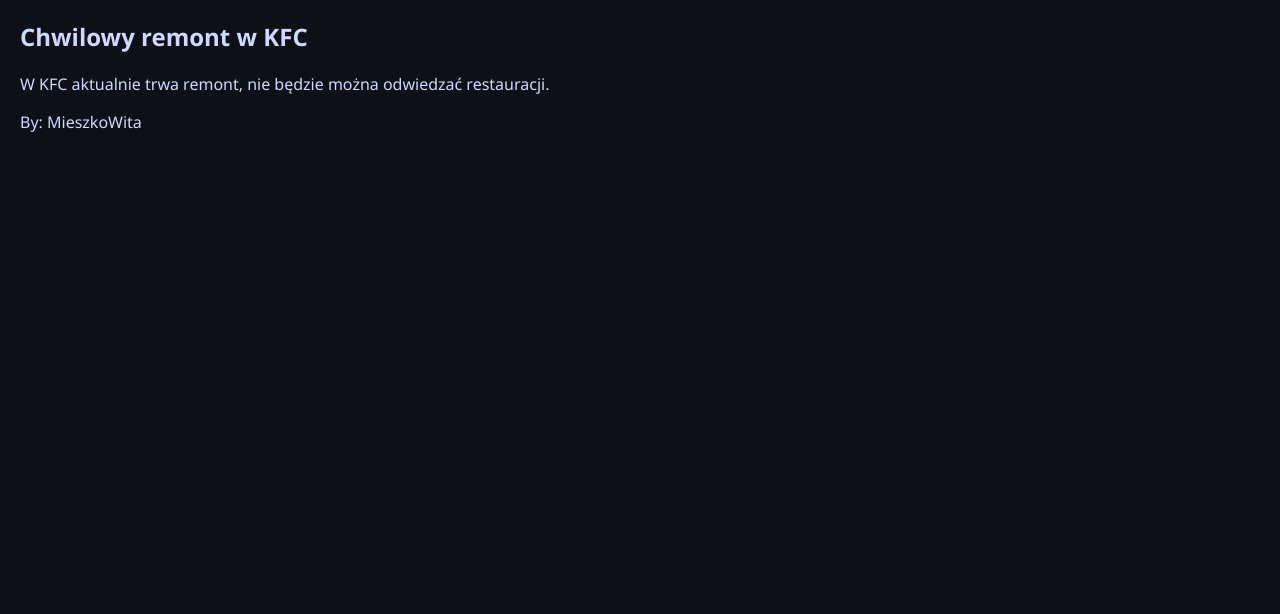
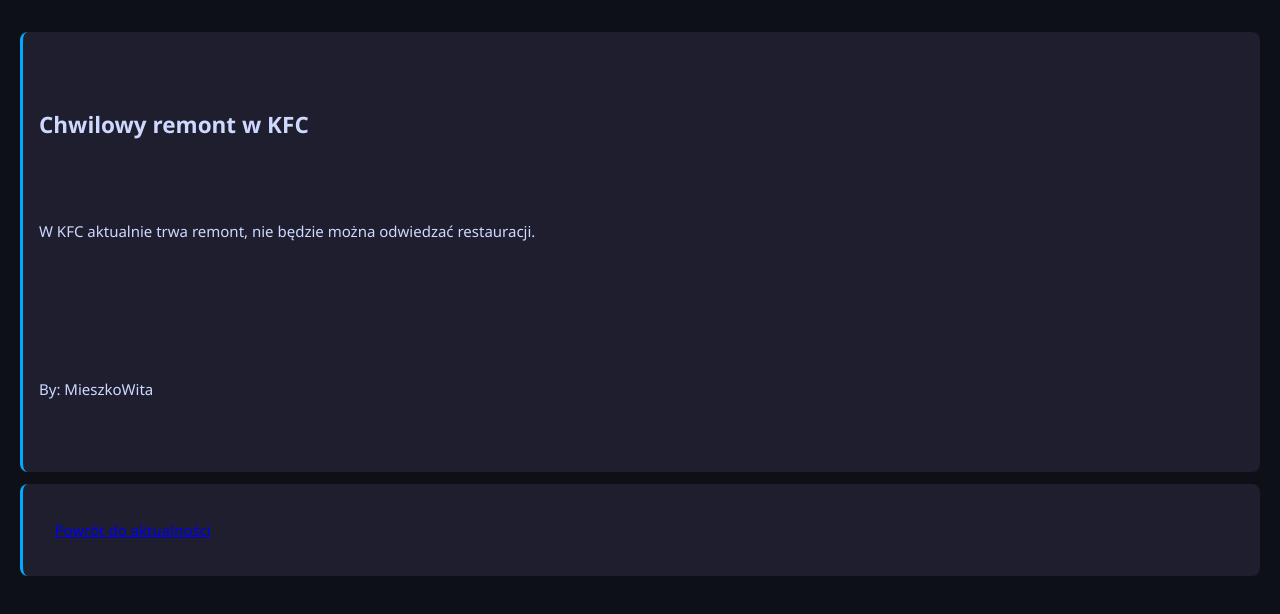
Before and after one commit to MieszkoWita/KFC_ch, a plain HTML site: page 02.09.2025_1.html in a window 1280 px wide. Drawn offline with Linux system fonts and the light colour scheme.

Commit message:
Update 02.09.2025_1.html

```diff
--- a/02.09.2025_1.html
+++ b/02.09.2025_1.html
@@ -1,5 +1,19 @@
-<link rel="stylesheet" href="style.css">
-<h2 class="post-title">Chwilowy remont w KFC</h2>
-<p>W KFC aktualnie trwa remont, nie będzie można odwiedzać restauracji.</p>
-<p></p>
-<p>By: MieszkoWita</p>
+<!DOCTYPE html>
+<html lang="pl">
+<head>
+  <meta charset="UTF-8">
+  <title>Pierwszy post</title>
+  <link rel="stylesheet" href="../style.css">
+</head>
+<body>
+  <div class="message">
+    <h2 class="post-title">Chwilowy remont w KFC</h2>
+    <p>W KFC aktualnie trwa remont, nie będzie można odwiedzać restauracji.</p>
+    <p></p>
+    <p>By: MieszkoWita</p>
+  </div>
+  <div class="message">
+    <a href="index.html" class="post-link">Powrót do aktualności</a>
+  </div>
+</body>
+</html>
```
